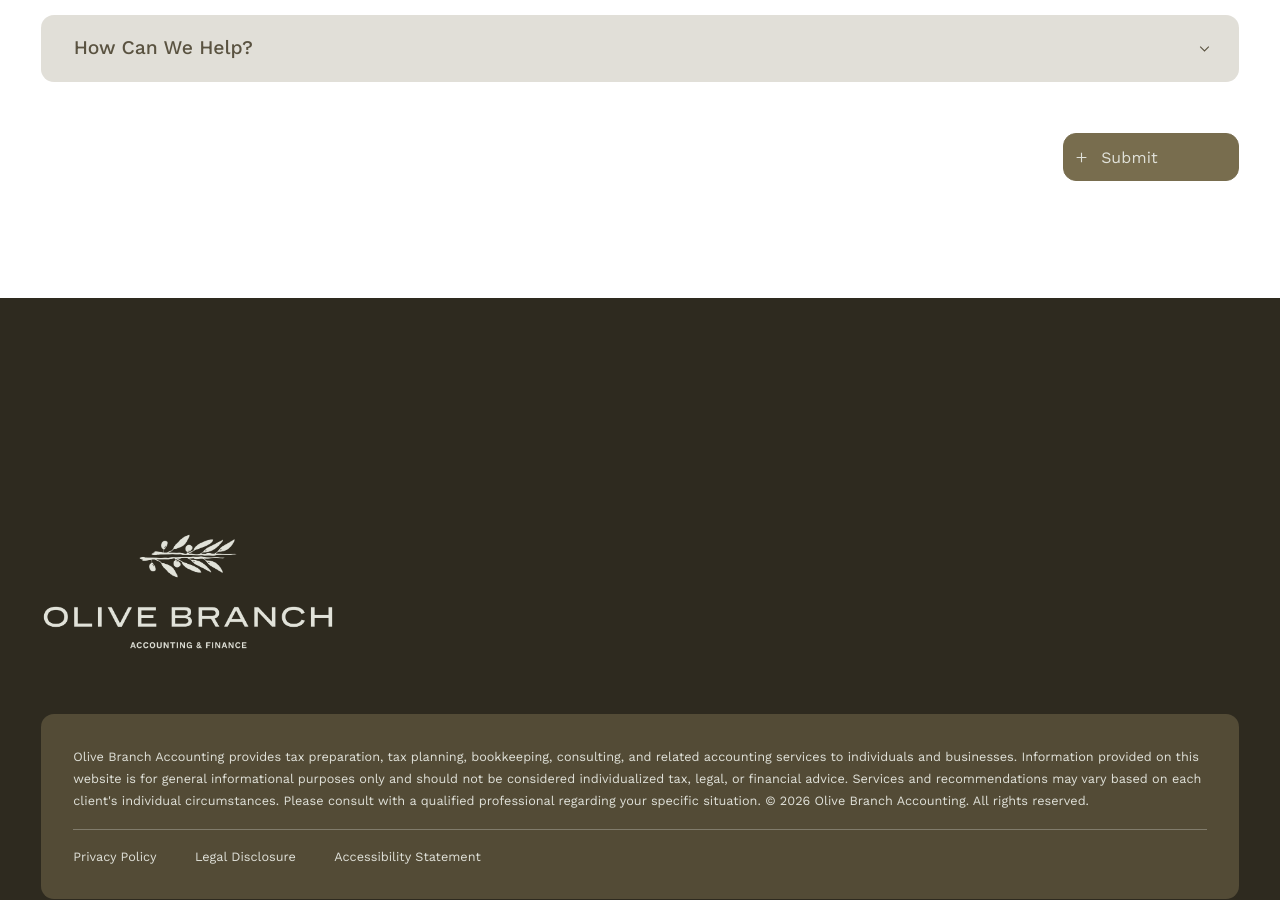
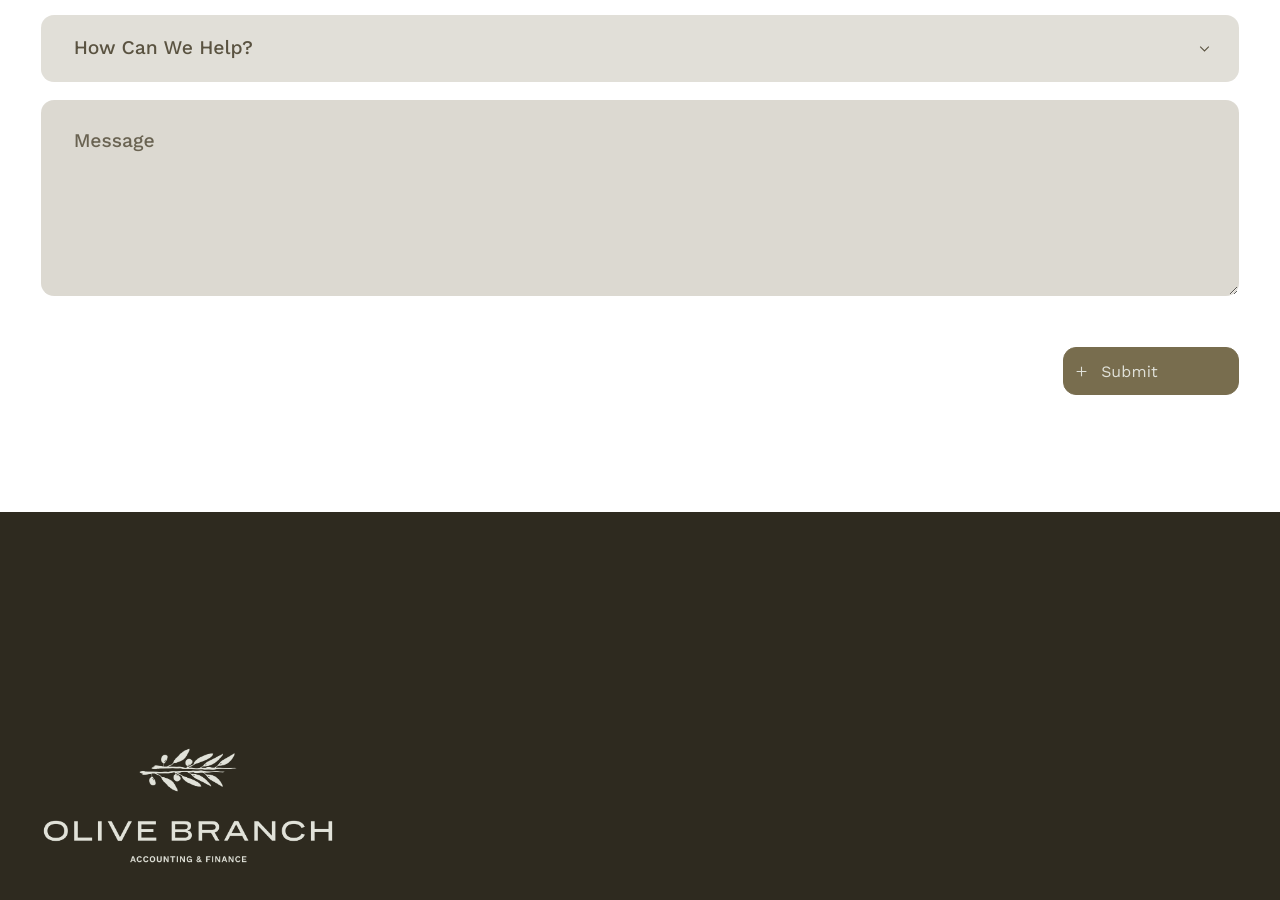
Before and after one commit to BrookeRogersDesign/OliveBrand-TempLandingPage, a plain HTML site: page index.html in a window 1280 px wide. Shown: the part 1582-2482 px from the top of the page. Drawn offline with Linux system fonts and the light colour scheme.

Commit message:
Add a Message field under the dropdown
Optional, matching the main site's contact form — requiring a message adds
friction to what should be a low-effort first contact. Uses the pill
textarea treatment already in components.css.

Co-Authored-By: Claude Opus 5 <noreply@anthropic.com>

```diff
--- a/index.html
+++ b/index.html
@@ -185,6 +185,12 @@
             </select>
           </div>
 
+          <div class="field">
+            <label class="visually-hidden" for="message">Message</label>
+            <textarea class="field__textarea field__textarea--pill" id="message"
+                      name="message" rows="5" placeholder="Message"></textarea>
+          </div>
+
           <div class="temp-contact__actions">
             <button class="btn btn--primary" type="submit">
               <span class="btn__icon" data-icon="plus" aria-hidden="true"></span>
```
